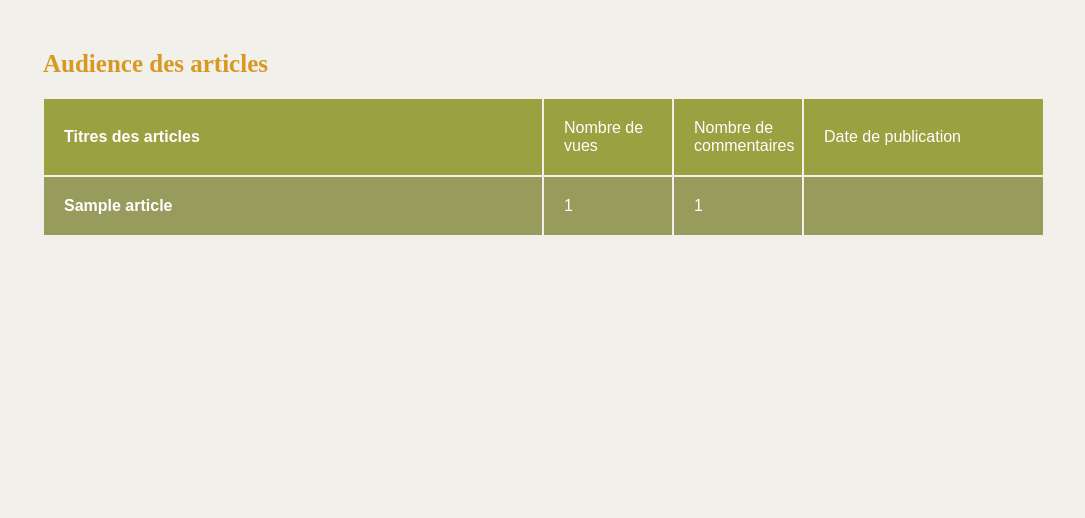
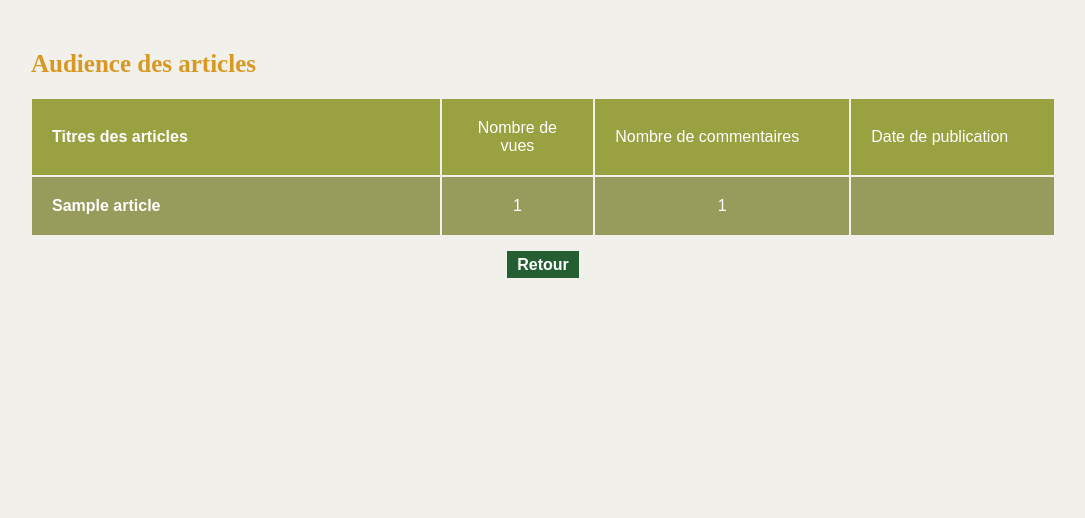
Before and after one commit to Alan971/PHP-blog-emilie-forteroche-main, a PHP site: template views/templates/audience.php in a window 1280 px wide. Shown: the part 211-729 px from the top of the page, without its empty margins (97-1182 px from the left). Run offline with PHP 8.4, Linux system fonts and the light colour scheme; the template is opened without the code that fills it: most values are stand-ins (such as "Sample title", 1, 10 or a date in 2020); data that the repository does not hold is empty; some web fonts are replaced.

Commit message:
fin de travail sur mesure d'audience, debut supprimer les commentaires

```diff
--- a/css/style.css
+++ b/css/style.css
@@ -165,7 +165,7 @@ main {
     flex-direction: column;
     align-items: center;
     width: 80%;
-    max-width: 1000px;
+    max-width: 1330px;
     margin: 0 50px 100px 50px;
 }
 
@@ -312,7 +312,7 @@ a.info {
     margin-bottom: 20px;
     background-color: var(--commentPaleColor);
     color: white;
-    max-width: 100%;
+    width: 100%;
 }
 
 .articleLine {
@@ -330,33 +330,41 @@ a.info {
 
 .articleLine .title {
     font-weight: bold;
-    min-width: 500px;
-    width: 500px;
+    width: 40%;
+}
+
+.viewNumber p{
+    margin-left: auto;
+    margin-right: auto;
+}
+.commentNumber p{
+    margin-left: auto;
+    margin-right: auto;
 }
 
 .articleLine .content {
     flex-grow: 1;
+    width : 40%;
 }
 
 .articleLine .viewNumber {
-    min-width: 130px;
-    width: 130px;
+    width: 15%;
+    text-align: center;
 }
 
 .articleLine .commentNumber {
-    min-width: 130px;
-    width: 130px;
+    width: 25%;
 }
 
 .articleLine .publicationDate {
-    min-width: 250px;
-    width: 250px;
+    width: 20%;
 }
 
 .articleLine > div {
     padding: 20px;
     border: 1px solid var(--backgroundColor);
 }
+
 
 /**
  * Footer global de la page.
--- a/index.php
+++ b/index.php
@@ -78,7 +78,10 @@ try {
             $adminController = new AdminController();
             $adminController->showAudience();
             break;
-
+        case 'supprComment':
+            $adminController = new AdminController();
+            $adminController->commentRazor();
+            break;
         default:
             throw new Exception("La page demandée n'existe pas.");
     }
--- a/views/templates/admin.php
+++ b/views/templates/admin.php
@@ -10,7 +10,11 @@
 <div class="adminArticle">
     <?php foreach ($articles as $article) { ?>
         <div class="articleLine">
-            <div class="title"><?= $article->getTitle() ?></div>
+            <div class="title">
+                <a href="index.php?action=supprComment&titleArticle=<?= $article->getTitle() ?>" title="Cliquez ici pour gérer les commentaires">
+                    <?= $article->getTitle() ?>
+                </a>
+            </div>
             <div class="content"><?= $article->getContent(200) ?></div>
             <div><a class="submit" href="index.php?action=showUpdateArticleForm&id=<?= $article->getId() ?>">Modifier</a></div>
             <div><a class="submit" href="index.php?action=deleteArticle&id=<?= $article->getId() ?>"
--- a/views/templates/audience.php
+++ b/views/templates/audience.php
@@ -41,12 +41,23 @@
     <?      }
     ?>
         <div class="articleLine flag<?=($flag%2)?>" >
-            <div class="title"><?= $article->getTitle() ?></div>
-            <div class="viewNumber"><?=$article->getCountView() ?></div>
-            <div class="commentNumber"><?= $article->getCountComments() ?></div>
-            <div class="publicationDate"><?= Utils::convertDateToFrenchFormat($article->getDateCreation()) ?></div>
+            <div class = "title">
+                <p><?= $article->getTitle() ?></p>
+            </div>
+            <div class = "viewNumber">
+                <p><?=$article->getCountView() ?></p>
+            </div>
+            <div class = "commentNumber">
+                <p><?= $article->getCountComments() ?></p>
+            </div>
+            <div class="publicationDate">
+                <p><?= Utils::convertDateToFrenchFormat($article->getDateCreation()) ?> </p>
+            </div>
         </div>
     <?php
         $flag++;
         } ?>
 </div>
+<div>
+    <a class="submit" href="index.php?action=admin">Retour</a>
+</div>
```
Also changed, not shown: controllers/AdminController.php (+19 -3 lines), models/ArticleManager.php (+5 -2 lines), views/templates/commentRazor.php (added).
